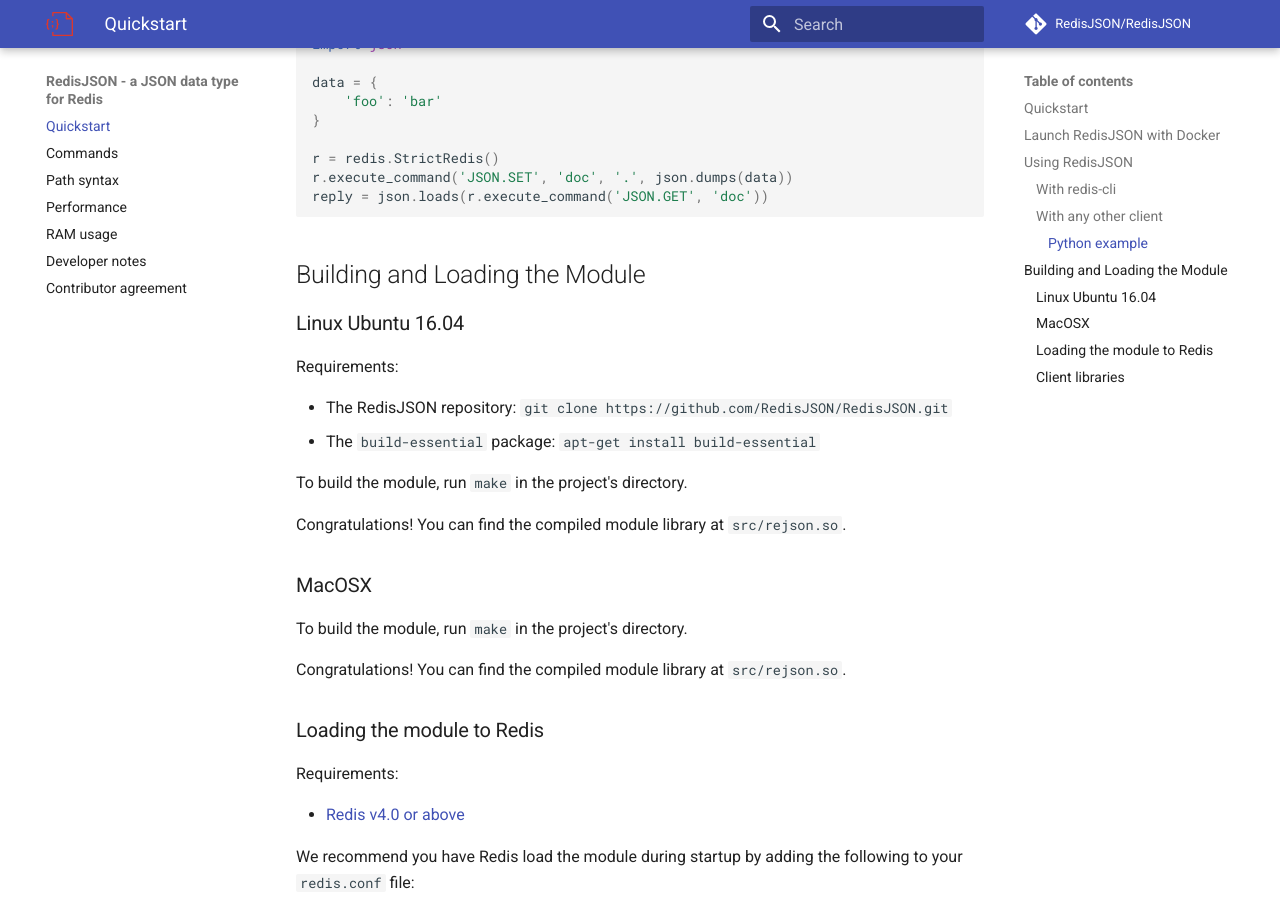
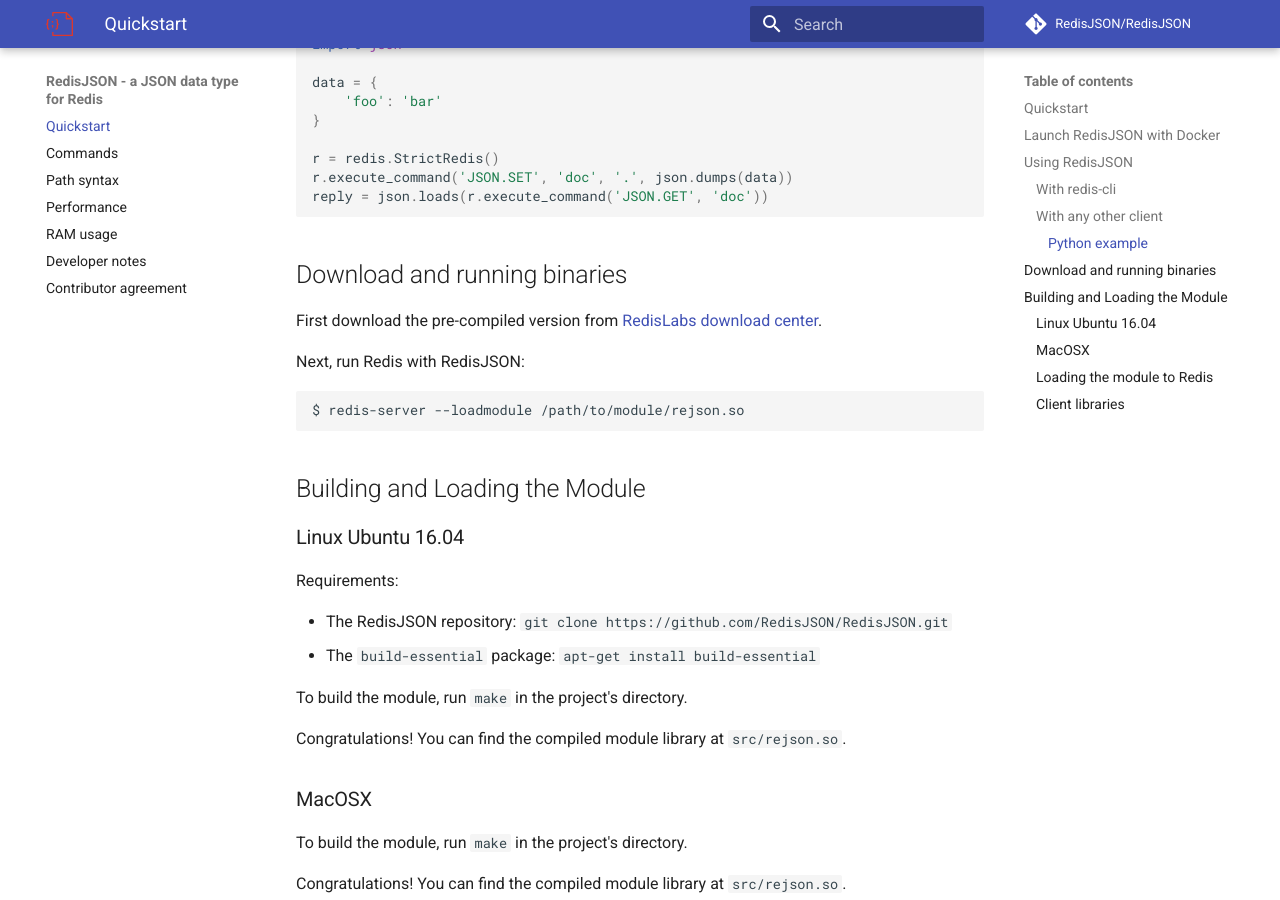
Before and after one commit to RedisJSON/RedisJSON, an MkDocs documentation site: the page built from docs/index.md, in a window 1280 px wide and 900 px high, scrolled down 3880 px. Built offline with MkDocs 1.6.1 and Material for MkDocs 9.7.7, drawn with Linux system fonts in a browser that asks for light colours; comment, search, counter and statistics services are not loaded.

Commit message:
add download link

````diff
--- a/docs/index.md
+++ b/docs/index.md
@@ -151,6 +151,15 @@
 reply = json.loads(r.execute_command('JSON.GET', 'doc'))
 ```
 
+## Download and running binaries
+
+First download the pre-compiled version from [RedisLabs download center](https://redislabs.com/download-center/modules/).
+
+Next, run Redis with RedisJSON:
+
+```
+$ redis-server --loadmodule /path/to/module/rejson.so
+```
 
 ## Building and Loading the Module
 
````
